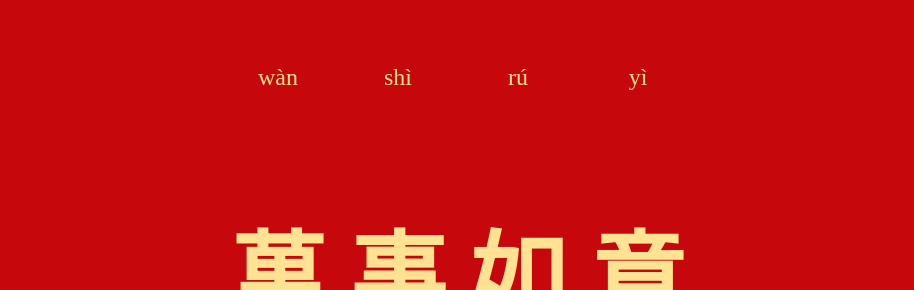
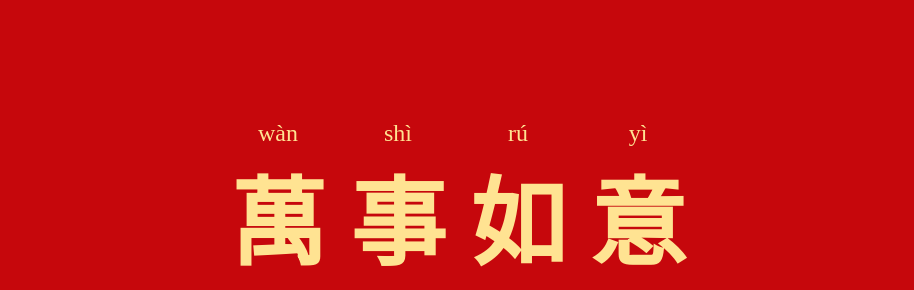
Before and after one commit to Whenry1996/New-Year-wishes, a plain HTML site: page index.html in a window 1280 px wide. Shown: the part 118-408 px from the top of the page, without its empty margins (182-1096 px from the left). Drawn offline with Linux system fonts and the light colour scheme.

Commit message:
fix: 更改结构

```diff
--- a/index.html
+++ b/index.html
@@ -63,22 +63,26 @@
 <body>
   <div id="app">
     <div id="line">
-      <ruby class="line1">
-        <rt class="line2">wàn</rt>
-        <div>萬</div>
-      </ruby>
-      <ruby class="line1">
-        <rt class="line2">shì</rt>
-        <div>事</div>
-      </ruby>
-      <ruby class="line1">
-        <rt class="line2">rú</rt>
-        <div>如</div>
-      </ruby>
-      <ruby class="line1">
-        <rt class="line2">yì</rt>
-        <div>意</div>
-      </ruby>
+      <div class="line1">
+        <div class="line2">wàn</div>
+        <!-- <span class="line2">wàn</span> -->
+        <div class="span">萬</div>
+      </div>
+      <div class="line1">
+        <div class="line2">shì</div>
+        <!-- <span class="line2">shì</span> -->
+        <div class="span">事</div>
+      </div>
+      <div class="line1">
+        <div class="line2">rú</div>
+        <!-- <span class="line2">rú</span> -->
+        <div class="span">如</div>
+      </div>
+      <div class="line1">
+        <div class="line2">yì</div>
+        <!-- <span class="line2">yì</span> -->
+        <div class="span">意</div>
+      </div>
     </div>
     <span id="line3">( MAY 10,000 THINGS GO ACCORDING TO YOUR WISHES )</span>
 
@@ -101,7 +105,7 @@
 
     // 获取DOM元素
     var generateBtn = document.getElementById('btn');
-    var span = document.querySelectorAll('.line1 > div');
+    var span = document.querySelectorAll('.span');
     var line2 = document.querySelectorAll('.line2');
     var line3 = document.getElementById('line3');
     // 当前短语的索引
```
